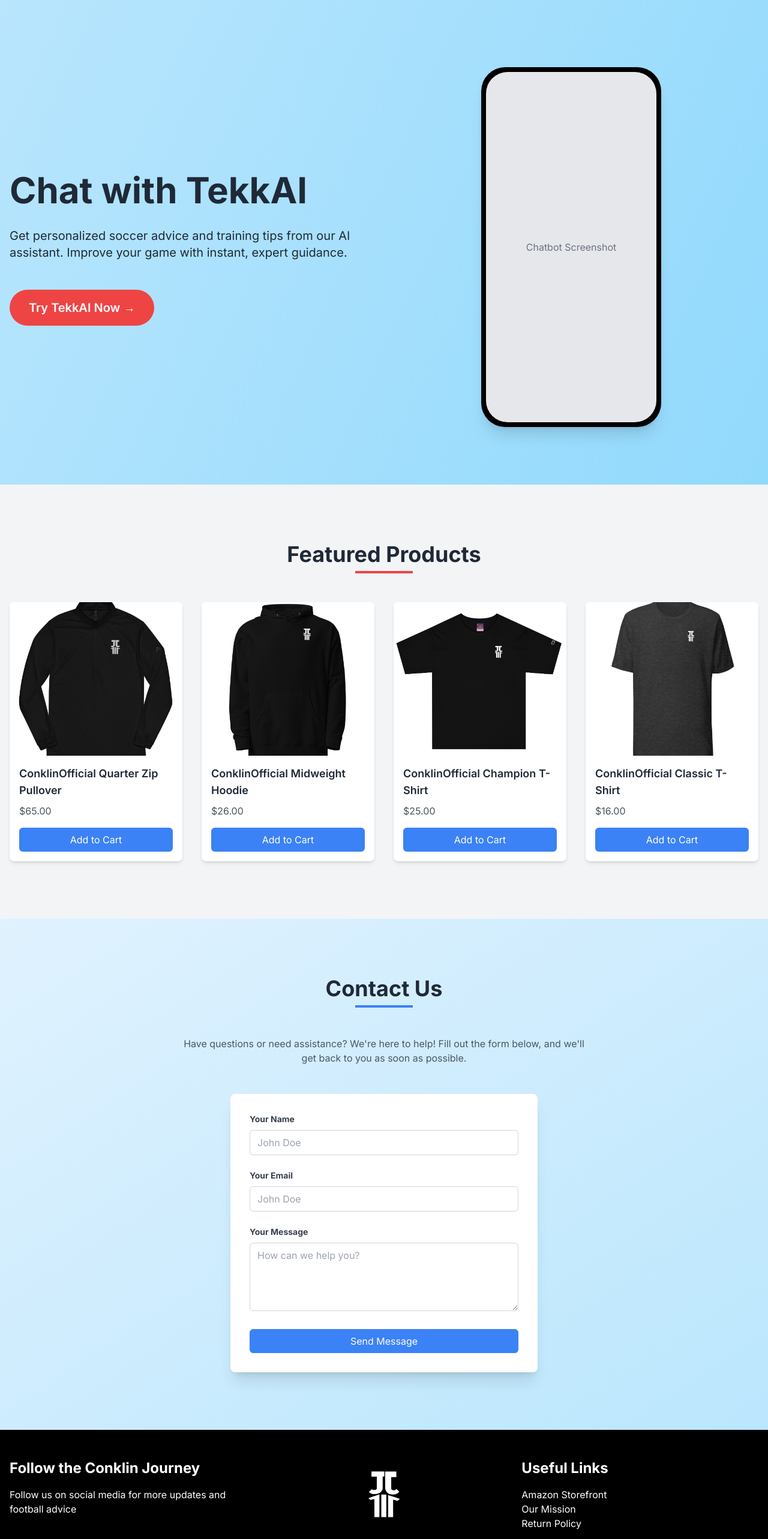
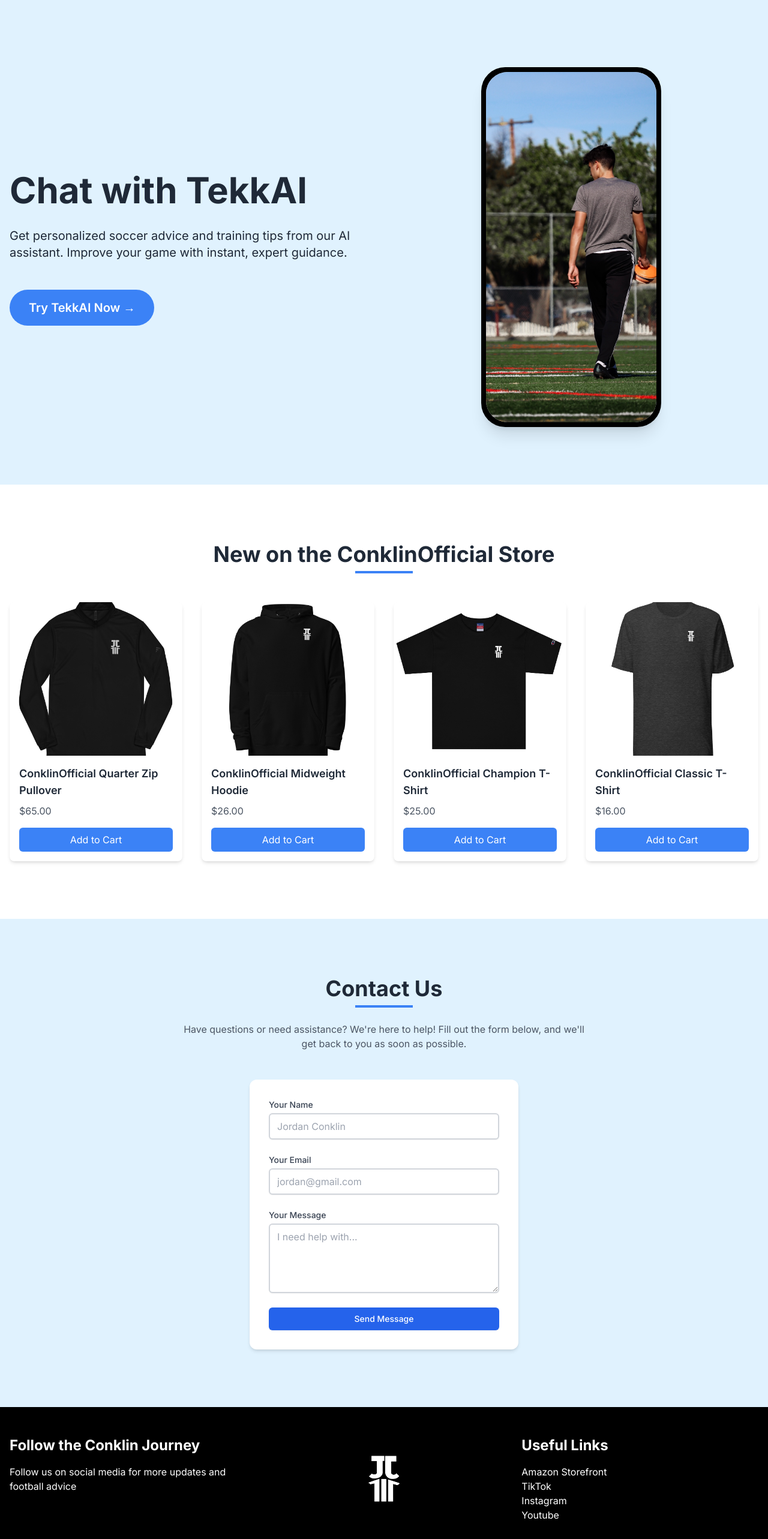
Before and after one commit to jordanconklin/ConklinOfficial-Landing-Page, a Next.js app in the folder frontend/: page / in a window 1280 px wide. Shown: the part 120-2686 px from the top of the page at 60% size. Built offline with nearby package versions, Linux system fonts and the light colour scheme; no server answers.

Commit message:
big style revamp on site

```diff
--- a/frontend/app/components/ContactForm.tsx
+++ b/frontend/app/components/ContactForm.tsx
@@ -1,38 +1,88 @@
 'use client';
 
-import React, { FormEvent } from 'react';
+import { useState, FormEvent } from 'react';
 
 export default function ContactForm() {
+  const [name, setName] = useState('');
+  const [email, setEmail] = useState('');
+  const [message, setMessage] = useState('');
+  const [status, setStatus] = useState('');
 
-  // ***** FUNCTIONS *****
-  const handleSubmit = (e: FormEvent<HTMLFormElement>) => {
+  const handleSubmit = async (e: FormEvent<HTMLFormElement>) => {
     e.preventDefault();
-    // Handle form submission logic here
+    setStatus('Sending...');
+
+    const response = await fetch('/api/send-email', {
+      method: 'POST',
+      headers: {
+        'Content-Type': 'application/json',
+      },
+      body: JSON.stringify({ name, email, message }),
+    });
+
+    if (response.ok) {
+      setStatus('Message sent successfully!');
+      setName('');
+      setEmail('');
+      setMessage('');
+    } else {
+      setStatus('Failed to send message. Please try again.');
+    }
   };
 
-  // ***** RETURN *****
   return (
-    <form onSubmit={handleSubmit} className="max-w-lg mx-auto bg-white rounded-lg shadow-xl p-8">
-      <div className="mb-6">
-        <label htmlFor="name" className="block text-gray-700 text-sm font-bold mb-2">Your Name</label>
-        <input type="text" id="name" placeholder="John Doe" className="w-full px-3 py-2 placeholder-gray-400 border border-gray-300 rounded-md focus:outline-none focus:ring-2 focus:ring-blue-400 focus:border-transparent" />
-      </div>
-      <div className="mb-6">
-        <label htmlFor="email" className="block text-gray-700 text-sm font-bold mb-2">Your Email</label>
+    <div className="max-w-md mx-auto">
+      <div className="bg-white rounded-xl shadow-md overflow-hidden">
+        <div className="p-8">
+          <form onSubmit={handleSubmit} className="space-y-6">
+            <div>
+              <label htmlFor="name" className="block text-sm font-medium text-gray-700 mb-1">Your Name</label>
               <input
                 type="text"
                 id="name"
-          placeholder="John Doe"
-          className="w-full px-3 py-2 placeholder-gray-400 border border-gray-300 rounded-md focus:outline-none focus:ring-2 focus:ring-blue-400 focus:border-transparent"
+                value={name}
+                onChange={(e) => setName(e.target.value)}
+                required
+                placeholder="Jordan Conklin"
+                className="mt-1 block w-full px-3 py-2 rounded-md border-2 border-gray-300 shadow-sm focus:border-blue-500 focus:ring focus:ring-blue-200 focus:ring-opacity-50"
               />
             </div>
-      <div className="mb-6">
-        <label htmlFor="message" className="block text-gray-700 text-sm font-bold mb-2">Your Message</label>
-        <textarea id="message" rows={4} placeholder="How can we help you?" className="w-full px-3 py-2 placeholder-gray-400 border border-gray-300 rounded-md focus:outline-none focus:ring-2 focus:ring-blue-400 focus:border-transparent"></textarea>
+            <div>
+              <label htmlFor="email" className="block text-sm font-medium text-gray-700 mb-1">Your Email</label>
+              <input
+                type="email"
+                id="email"
+                value={email}
+                onChange={(e) => setEmail(e.target.value)}
+                required
+                placeholder="jordan@gmail.com"
+                className="mt-1 block w-full px-3 py-2 rounded-md border-2 border-gray-300 shadow-sm focus:border-blue-500 focus:ring focus:ring-blue-200 focus:ring-opacity-50"
+              />
             </div>
-      <button type="submit" className="w-full bg-blue-500 text-white py-2 px-4 rounded-md hover:bg-blue-600 transition-colors duration-300 focus:outline-none focus:ring-2 focus:ring-blue-400 focus:ring-opacity-50">
+            <div>
+              <label htmlFor="message" className="block text-sm font-medium text-gray-700 mb-1">Your Message</label>
+              <textarea
+                id="message"
+                value={message}
+                onChange={(e) => setMessage(e.target.value)}
+                rows={4}
+                required
+                placeholder="I need help with..."
+                className="mt-1 block w-full px-3 py-2 rounded-md border-2 border-gray-300 shadow-sm focus:border-blue-500 focus:ring focus:ring-blue-200 focus:ring-opacity-50"
+              ></textarea>
+            </div>
+            <div>
+              <button
+                type="submit"
+                className="w-full flex justify-center py-2 px-4 border border-transparent rounded-md shadow-sm text-sm font-medium text-white bg-blue-600 hover:bg-blue-700 focus:outline-none focus:ring-2 focus:ring-offset-2 focus:ring-blue-500"
+              >
                 Send Message
               </button>
+            </div>
           </form>
+          {status && <p className="mt-4 text-center text-sm">{status}</p>}
+        </div>
+      </div>
+    </div>
   );
 }
--- a/frontend/app/layout.tsx
+++ b/frontend/app/layout.tsx
@@ -16,6 +16,9 @@
 }>) {
   return (
     <html lang="en">
+      <head>
+        <link href="https://fonts.googleapis.com/css2?family=Inter:wght@400;500;600;700&display=swap" rel="stylesheet" />
+      </head>
       <body className={inter.className}>
         <a href="#main-content" className="sr-only focus:not-sr-only focus:absolute focus:top-0 focus:left-0 bg-yellow-500 text-white p-2">
           Skip to main content
--- a/frontend/app/login/page.tsx
+++ b/frontend/app/login/page.tsx
@@ -1,96 +1,94 @@
 'use client';
 
-import { useState, FormEvent } from 'react';
+import { useState } from 'react';
+import { useRouter } from 'next/navigation';
 import Link from 'next/link';
-import { useRouter } from 'next/navigation';
+import Image from 'next/image';
+import { motion } from 'framer-motion';
 
-export default function LoginPage() {
-    // ***** STATE *****
+export default function Login() {
     const [email, setEmail] = useState('');
     const [password, setPassword] = useState('');
     const [error, setError] = useState('');
     const router = useRouter();
 
-    console.log("Logging in...")
-
-    // ***** FUNCTIONS *****
-    // Function to handle form submission when user logs in
-    const handleSubmit = async (e: FormEvent<HTMLFormElement>) => {
+    const handleSubmit = async (e: React.FormEvent) => {
         e.preventDefault();
-        console.log('Login form submitted');
-        setError(''); // Clear any previous errors
+        setError('');
         try {
-            console.log('Sending login request to /api/login');
             const response = await fetch('/api/login', {
                 method: 'POST',
-                headers: {
-                    'Content-Type': 'application/json',
-                },
+                headers: { 'Content-Type': 'application/json' },
                 body: JSON.stringify({ email, password }),
             });
-
-            console.log('Login response status:', response.status);
+            if (response.ok) {
+                router.push('/'); // Redirect to home page after successful login
+            } else {
                 const data = await response.json();
-            console.log('Login response data:', data);
-
-            if (response.ok) {
-                // localStorage.setItem('token', data.access_token);
-                console.log('Login successful, redirecting...');
-                router.push('/');
-            } else {
-                console.error('Login failed:', data.error);
-                setError(data.error || 'Login failed. Please try again.');
+                setError(data.message || 'Login failed');
             }
         } catch (error) {
-            console.error('Error during login:', error);
-            setError('An unexpected error occurred. Please try again.');
+            setError('An error occurred. Please try again.');
         }
     };
 
-    // ***** RETURN *****
     return (
-        <div className="min-h-screen bg-gradient-to-br from-sky-200 to-sky-300 flex items-center justify-center">
-        <div className="bg-white p-8 rounded-lg shadow-md w-96">
-            <h1 className="text-2xl font-bold mb-6 text-center">Login</h1>
-            <form onSubmit={handleSubmit}>
-            {error && <p className="text-red-500 text-sm mb-4">{error}</p>}
-            <div className="mb-4">
-                <label htmlFor="email" className="block text-gray-700 text-sm font-bold mb-2">
-                Email
-                </label>
+        <div className="min-h-screen bg-sky-100 text-gray-800 font-sans">
+            <header className="container mx-auto py-6 px-4">
+                <nav className="flex justify-between items-center">
+                    <Link href="/" className="flex items-center">
+                        <Image
+                            src="/brand_logo_black.png"
+                            alt="ConklinOfficial Logo"
+                            width={70}
+                            height={25}
+                            className="object-contain"
+                        />
+                    </Link>
+                    <Link href="/" className="text-lg hover:text-gray-600 transition-colors font-inter">
+                        Back to Home
+                    </Link>
+                </nav>
+            </header>
+
+            <main className="container mx-auto px-4 py-12">
+                <motion.div
+                    className="max-w-md mx-auto bg-white p-8 rounded-xl shadow-2xl"
+                    initial={{ opacity: 0, y: 50 }}
+                    animate={{ opacity: 1, y: 0 }}
+                    transition={{ duration: 0.8 }}
+                >
+                    <h1 className="text-4xl font-bold mb-6 text-center font-inter">Login</h1>
+                    <form onSubmit={handleSubmit} className="space-y-4">
+                        <div>
+                            <label htmlFor="email" className="block mb-1 font-inter">Email</label>
                             <input
                                 type="email"
                                 id="email"
                                 value={email}
                                 onChange={(e) => setEmail(e.target.value)}
-                className="w-full px-3 py-2 border border-gray-300 rounded-md focus:outline-none focus:ring-2 focus:ring-blue-500 text-gray-800"
+                                className="w-full px-4 py-2 rounded border focus:outline-none focus:ring-2 focus:ring-blue-500"
                                 required
                             />
                         </div>
-            <div className="mb-6">
-                <label htmlFor="password" className="block text-gray-700 text-sm font-bold mb-2">
-                Password
-                </label>
+                        <div>
+                            <label htmlFor="password" className="block mb-1 font-inter">Password</label>
                             <input
                                 type="password"
                                 id="password"
                                 value={password}
                                 onChange={(e) => setPassword(e.target.value)}
-                className="w-full px-3 py-2 border border-gray-300 rounded-md focus:outline-none focus:ring-2 focus:ring-blue-500 text-gray-800"
+                                className="w-full px-4 py-2 rounded border focus:outline-none focus:ring-2 focus:ring-blue-500"
                                 required
                             />
                         </div>
-            <button
-                type="submit"
-                className="w-full bg-blue-500 text-white py-2 px-4 rounded-md hover:bg-blue-600 transition-colors duration-300"
-            >
-                Log In
+                        {error && <p className="text-red-500">{error}</p>}
+                        <button type="submit" className="w-full bg-blue-500 text-white py-2 rounded-full hover:bg-blue-600 transition-colors font-inter">
+                            Login
                         </button>
                     </form>
-            <p className="mt-4 text-center">
-              Don&apos;t have an account? <Link href="/register" className="text-blue-500 hover:underline">Register</Link>
-            </p>
-        </div>
+                </motion.div>
+            </main>
         </div>
     );
 }
--- a/frontend/app/page.tsx
+++ b/frontend/app/page.tsx
@@ -6,6 +6,7 @@
 import ContactForm from './components/ContactForm';
 import { useRouter } from 'next/navigation';
 import ProductList from './components/ProductList';
+import { motion } from 'framer-motion';
 
 interface Product {
   id: string;
@@ -58,7 +59,8 @@
       if (response.ok) {
         localStorage.removeItem('token');
         setIsLoggedIn(false);
-        router.push('/');
+        await router.push('/');
+        window.location.reload();
       } else {
         console.error('Logout failed');
       }
@@ -95,7 +97,7 @@
 
   // ***** RETURN *****
   return (
-    <div className="min-h-screen bg-gradient-to-br from-sky-200 to-sky-300 text-gray-800 font-sans">
+    <div className="min-h-screen bg-sky-100 text-gray-800 font-sans">
       <header className="container mx-auto py-6 px-4">
         <nav className="flex justify-between items-center">
           <Link href="/" className="flex items-center">
@@ -108,9 +110,9 @@
             />
           </Link>
           <ul className="flex space-x-8">
-            <li><a href="#" className="hover:text-gray-600 transition-colors text-lg">Home</a></li>
-            <li><a href="#products" className="hover:text-gray-600 transition-colors text-lg">Products</a></li>
-            <li><a href="#contact" className="hover:text-gray-600 transition-colors text-lg">Contact</a></li>
+            <li><a href="#" className="hover:text-gray-600 transition-colors text-lg font-inter">Home</a></li>
+            <li><a href="#products" className="hover:text-gray-600 transition-colors text-lg font-inter">Products</a></li>
+            <li><a href="#contact" className="hover:text-gray-600 transition-colors text-lg font-inter">Contact</a></li>
             {isLoggedIn ? (
               <li><button onClick={handleLogout} className="hover:text-gray-600 transition-colors text-lg">Logout</button></li>
             ) : (
@@ -131,44 +133,78 @@
       </header>
 
       <main>
-        <section className="container mx-auto px-4 flex items-center py-24">
-          <div className="w-1/2 pr-12">
-            <h2 className="text-6xl font-bold mb-6 leading-tight">Chat with TekkAI</h2>
-            <p className="text-xl mb-12">Get personalized soccer advice and training tips from our AI assistant. Improve your game with instant, expert guidance.</p>
-            <Link href="/chatbot" className="inline-block px-8 py-4 bg-red-500 text-white rounded-full hover:bg-red-600 transition-colors text-xl font-semibold">
+        <motion.section
+          className="container mx-auto px-4 flex items-center py-24"
+          initial={{ opacity: 0, y: 50 }}
+          animate={{ opacity: 1, y: 0 }}
+          transition={{ duration: 0.8 }}
+        >
+          <motion.div
+            className="w-1/2 pr-12"
+            initial={{ opacity: 0, x: -50 }}
+            animate={{ opacity: 1, x: 0 }}
+            transition={{ duration: 0.8, delay: 0.2 }}
+          >
+            <h2 className="text-6xl font-bold mb-6 leading-tight font-inter">Chat with TekkAI</h2>
+            <p className="text-xl mb-12 font-inter">Get personalized soccer advice and training tips from our AI assistant. Improve your game with instant, expert guidance.</p>
+            <Link href="/chatbot" className="inline-block px-8 py-4 bg-blue-500 text-white rounded-full hover:bg-blue-600 transition-colors text-xl font-semibold font-inter">
               Try TekkAI Now →
             </Link>
-          </div>
-          <div className="w-1/2">
+          </motion.div>
+          <motion.div
+            className="w-1/2"
+            initial={{ opacity: 0, x: 50 }}
+            animate={{ opacity: 1, x: 0 }}
+            transition={{ duration: 0.8, delay: 0.4 }}
+          >
             <div className="relative w-[300px] h-[600px] mx-auto">
               <div className="absolute inset-0 bg-black rounded-[40px] shadow-xl"></div>
               <div className="absolute inset-2 bg-white rounded-[36px] overflow-hidden">
-                {/* Placeholder for chatbot screenshot */}
+              <Image
+                src="/conklin-training.jpg"
+                alt="TekkAI Chatbot Interface"
+                layout="fill"
+                objectFit="cover"
+                className="w-full h-full"
+              />
                 <div className="w-full h-full bg-gray-200 flex items-center justify-center text-gray-500">
                   Chatbot Screenshot
                 </div>
               </div>
             </div>
-          </div>
-        </section>
+          </motion.div>
+        </motion.section>
 
-        <section id="products" className="py-24 bg-gray-100">
+        <motion.section
+          id="products"
+          className="py-24 bg-white"
+          initial={{ opacity: 0, y: 50 }}
+          animate={{ opacity: 1, y: 0 }}
+          transition={{ duration: 0.8, delay: 0.6 }}
+        >
           <div className="container mx-auto px-4">
-            <h2 className="text-4xl font-bold text-center mb-2">Featured Products</h2>
-            <div className="w-24 h-1 bg-red-500 mx-auto mb-12"></div>
+            <h2 className="text-4xl font-bold text-center mb-2 font-inter">New on the ConklinOfficial Store</h2>
+            <div className="w-24 h-1 bg-blue-500 mx-auto mb-12"></div>
             <ProductList products={products} addToCart={addToCart} />
           </div>
-        </section>
+        </motion.section>
 
-        <section id="contact" className="py-24 bg-gradient-to-br from-sky-100 to-sky-200">
+        <motion.section
+          id="contact"
+          className="py-24 bg-sky-100"
+          initial={{ opacity: 0, y: 50 }}
+          animate={{ opacity: 1, y: 0 }}
+          transition={{ duration: 0.8, delay: 0.8 }}
+        >
           <div className="container mx-auto px-4">
             <h2 className="text-4xl font-bold text-center mb-2">Contact Us</h2>
-            <div className="w-24 h-1 bg-blue-500 mx-auto mb-12"></div>
-            <p className="text-center text-gray-600 mb-12 max-w-2xl mx-auto">Have questions or need assistance? We&apos;re here to help! Fill out the form below, and we&apos;ll get back to you as soon as possible.</p>
+            <div className="w-24 h-1 bg-blue-500 mx-auto mb-6"></div>
+            <p className="text-center text-gray-600 mb-12 max-w-2xl mx-auto">
+              Have questions or need assistance? We're here to help! Fill out the form below, and we'll get back to you as soon as possible.
+            </p>
             <ContactForm />
           </div>
-        </section>
-
+        </motion.section>
       </main>
 
       <footer className="bg-black text-white py-12">
@@ -190,9 +226,10 @@
             <div>
               <h3 className="text-2xl font-bold mb-4">Useful Links</h3>
               <ul>
-                <li><a href="#" className="hover:text-gray-300">Amazon Storefront</a></li>
-                <li><a href="#" className="hover:text-gray-300">Our Mission</a></li>
-                <li><a href="#" className="hover:text-gray-300">Return Policy</a></li>
+                <li><a href="https://www.amazon.com/shop/conklinfootball" className="hover:text-gray-300">Amazon Storefront</a></li>
+                <li><a href="https://www.tiktok.com/@conklinofficial" className="hover:text-gray-300">TikTok</a></li>
+                <li><a href="https://www.instagram.com/conklinofficial/" className="hover:text-gray-300">Instagram</a></li>
+                <li><a href="https://www.youtube.com/channel/UC-5hKmXbLicdUuV0e3Bk1AQ" className="hover:text-gray-300">Youtube</a></li>
               </ul>
             </div>
           </div>
@@ -202,7 +239,6 @@
         </div>
       </footer>
 
-
     </div>
   );
 }
--- a/frontend/package.json
+++ b/frontend/package.json
@@ -11,6 +11,7 @@
   "dependencies": {
     "@stripe/react-stripe-js": "^2.8.0",
     "@stripe/stripe-js": "^4.5.0",
+    "framer-motion": "^11.5.6",
     "next": "14.2.5",
     "react": "^18",
     "react-dom": "^18",
--- a/frontend/styles/globals.css
+++ b/frontend/styles/globals.css
@@ -1,6 +1,8 @@
 @tailwind base;
 @tailwind components;
 @tailwind utilities;
+@import url('https://fonts.googleapis.com/css2?family=Inter:wght@400;500;600;700&display=swap');
+
 
 :root {
   --foreground-rgb: 31, 41, 55;
@@ -16,13 +18,7 @@
 }
 
 body {
-  color: rgb(var(--foreground-rgb));
-  background: linear-gradient(
-      to bottom,
-      transparent,
-      rgb(var(--background-end-rgb))
-    )
-    rgb(var(--background-start-rgb));
+  font-family: 'Inter', sans-serif;
 }
 
 @layer utilities {
```
Also changed, not shown: frontend/app/cart/page.tsx (+47 -11 lines), frontend/app/chatbot/page.tsx (+23 -10 lines), frontend/app/components/Cart.tsx (+11 -2 lines), frontend/app/components/ProductList.tsx (+10 -3 lines), frontend/public/conklin-training.jpg (added), 1 other file (tests, documents, lock files or other folders). Lines whose indentation alone changed are shown as unchanged.
